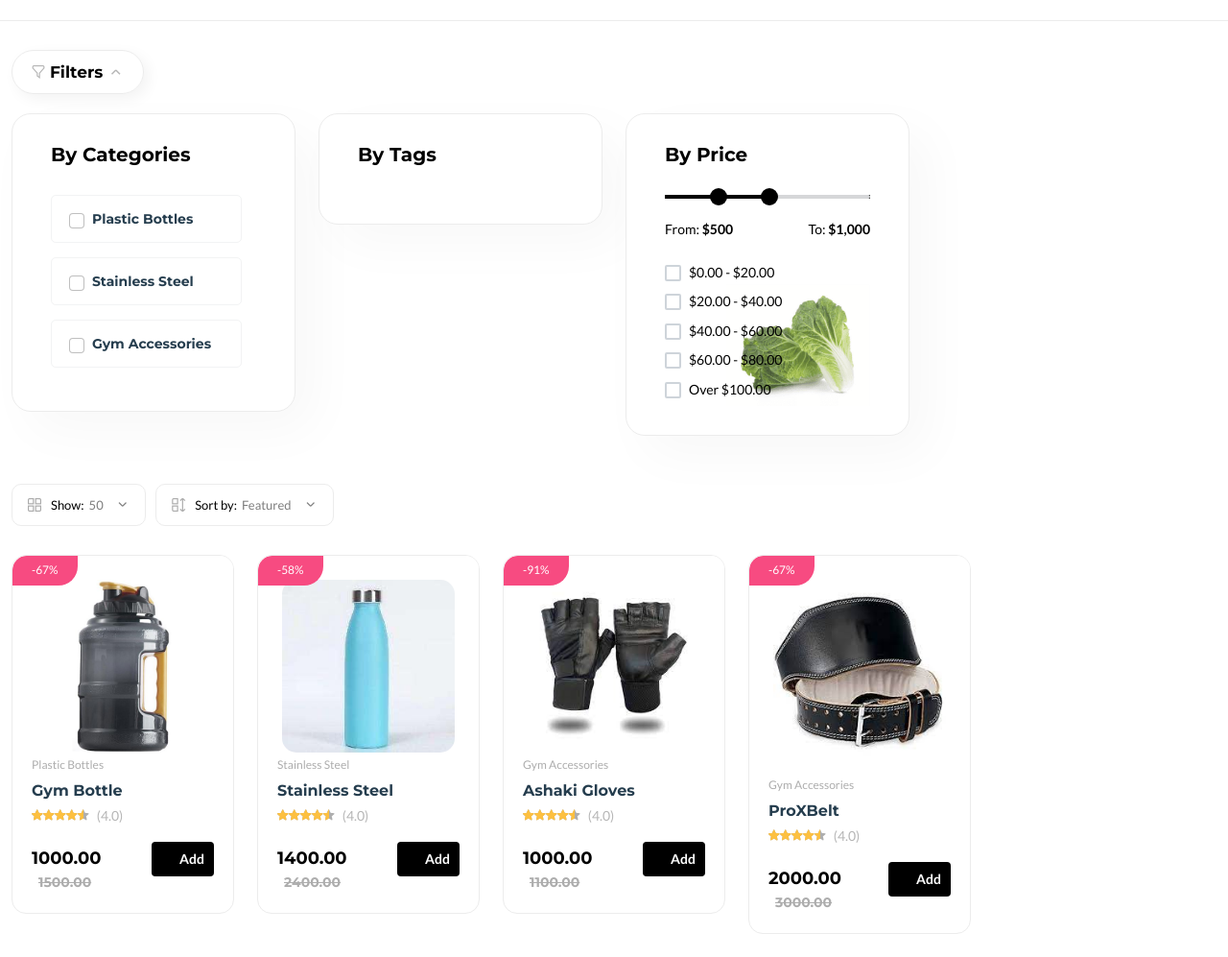
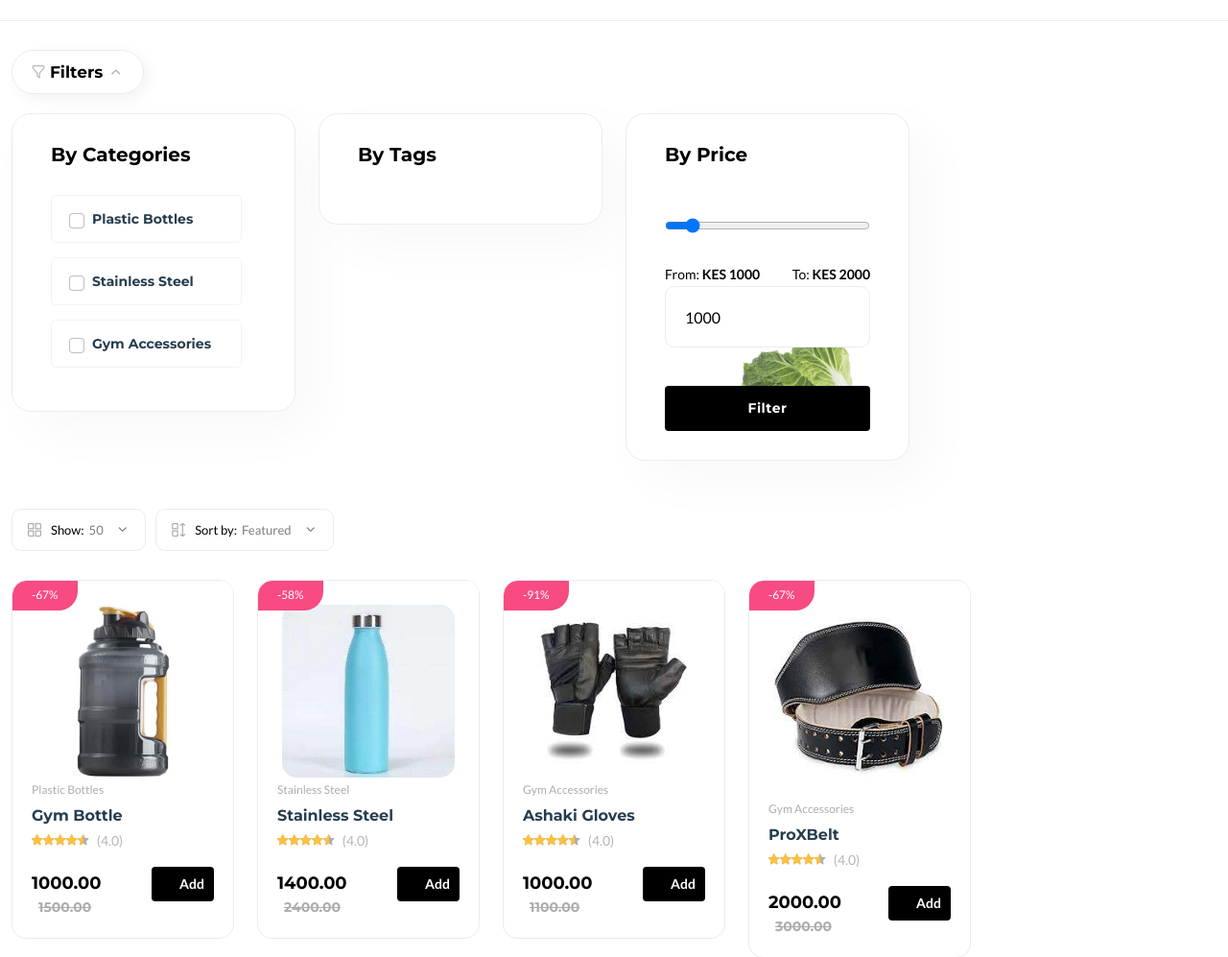
Before and after one commit to edwinaringo/ProXActive, a Django app: page /products/ in a window 1280 px wide. Shown: the part 277-1274 px from the top of the page at 96% size. Run offline with Django 4.2, Linux system fonts and the light colour scheme; data comes from the database, SQL or seed files in the repository; both versions use the stored data as it was after the commit; parts of the project's set-up code (start-up, migrations or seed data) failed here and were passed over; some libraries are stand-ins or nearby versions.

Commit message:
Filter by price slider

```diff
--- a/prossyApp/context_processor.py
+++ b/prossyApp/context_processor.py
@@ -1,9 +1,12 @@
 
 from prossyApp.models import Category, Address, Product
+from django.db.models import Min, Max
 
 def default(request):
     categories = Category.objects.all()
     # tags = Product.objects.filter(tags=tags)
+
+    min_max_price = Product.objects.aggregate(Min("price"), Max("price"))
 
     try:
         address = Address.objects.get(user=request.user)
@@ -14,4 +17,6 @@ def default(request):
         'categories': categories,
         'address':address,
         # 'tags':tags,
+        'min_max_price':min_max_price,
+
     }
--- a/static/assets/js/function.js
+++ b/static/assets/js/function.js
@@ -89,10 +89,35 @@ $(document).ready(function(){
 
                 }
             })
+        })
+    })
+    $("#max_price").on("blur", function(){
+        let min_price = $(this).attr("min")
+        let max_price = $(this).attr("max")
+        let current_price = $(this).val()
+
+        // console.log("Current Price is:", current_price);
+        // console.log("Max Price is:", max_price);
+        // console.log("Min Price is:", min_price);
+
+        if(current_price < parseInt(min_price) || current_price > parseInt(max_price)){
+            // console.log("Price Error Occured");
+
+            min_price = Math.round(min_price * 100) / 100
+            max_price = Math.round(max_price * 100) / 100
 
 
-        })
+            // console.log("Max Price is:", min_Price);
+            // console.log("Min Price is:", max_Price);
 
+            alert("Price must between KES" +min_price + ' and KES' +max_price)
+            $(this).val(min_price)
+            $('#range').val(min_price)
+
+            $(this).focus()
+
+            return false
+        }
 
     })
 })
--- a/templates/core/product-list.html
+++ b/templates/core/product-list.html
@@ -60,28 +60,18 @@
                                     <div class="sidebar-widget price_range range">
                                         <div class="price-filter mb-20">
                                             <div class="price-filter-inner">
-                                                <div id="slider-range" class="mb-20"></div>
+                                                <div id="slidder-range" class="mb-20"></div>
+                                                <input type="range" name="ranDge" value="{{ min_max_price.price__min|floatformat:0 }}" class="slider-range" id="range" min="{{ min_max_price.price__min }}" max="{{ min_max_price.price__max }}" oninput="max_price.value=this.value">
                                                 <div class="d-flex justify-content-between">
-                                                    <div class="caption">From: <strong id="slider-range-value1" class="text-brand"></strong></div>
-                                                    <div class="caption">To: <strong id="slider-range-value2" class="text-brand"></strong></div>
+                                                    <div class="caption">From: <strong id="slider-range-value1" class="text-brand">KES {{ min_max_price.price__min|floatformat:0 }}</strong></div>
+                                                    <div class="caption">To: <strong id="slider-range-value2" class="text-brand">KES {{ min_max_price.price__max|floatformat:0 }}</strong></div>
                                                 </div>
+                                                <input type="number"  name="" value="{{ min_max_price.price__min|floatformat:0 }}" id="max_price" min="{{ min_max_price.price__min }}" max="{{ min_max_price.price__max }}" placeholder="Current Price" onkeyup="range.value=this.value">
                                             </div>
                                         </div>
                                         <div class="custome-checkbox">
-                                            <input class="form-check-input" type="checkbox" name="checkbox" id="exampleCheckbox211" value="" />
-                                            <label class="form-check-label" for="exampleCheckbox211"><span>$0.00 - $20.00 </span></label>
-                                            <br />
-                                            <input class="form-check-input" type="checkbox" name="checkbox" id="exampleCheckbox22" value="" />
-                                            <label class="form-check-label" for="exampleCheckbox22"><span>$20.00 - $40.00 </span></label>
-                                            <br />
-                                            <input class="form-check-input" type="checkbox" name="checkbox" id="exampleCheckbox23" value="" />
-                                            <label class="form-check-label" for="exampleCheckbox23"><span>$40.00 - $60.00 </span></label>
-                                            <br />
-                                            <input class="form-check-input" type="checkbox" name="checkbox" id="exampleCheckbox24" value="" />
-                                            <label class="form-check-label" for="exampleCheckbox24"><span>$60.00 - $80.00 </span></label>
-                                            <br />
-                                            <input class="form-check-input" type="checkbox" name="checkbox" id="exampleCheckbox25" value="" />
-                                            <label class="form-check-label" for="exampleCheckbox25"><span>Over $100.00</span></label>
+                                            <button class="btn mt-20 w-100">Filter</button>
+                                            {% comment %} <h3>{{ min_max_price }}</h3> {% endcomment %}
                                         </div>
                                     </div>
                                 </div>
```
Also changed, not shown: db.sqlite3.
